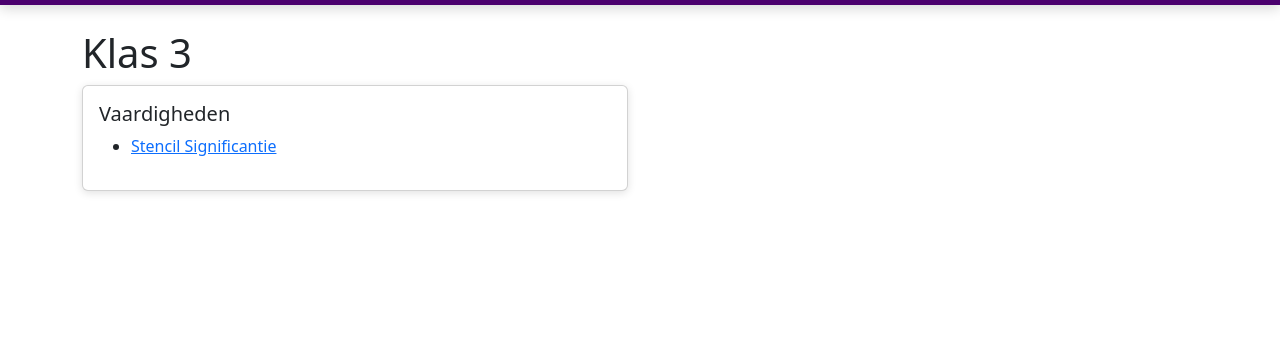
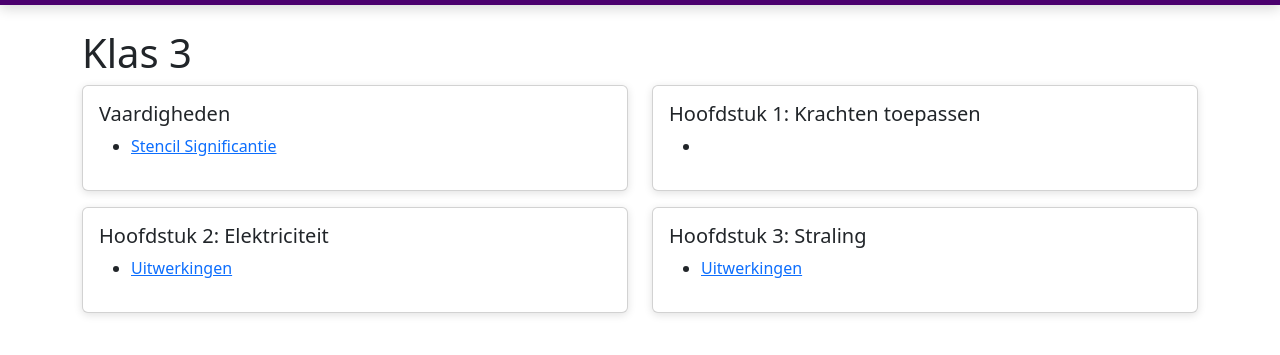
Before and after one commit to AUG-natuurkunde/home, a plain HTML site: page klas3.html in a window 1280 px wide. Shown: the part 53-408 px from the top of the page. Drawn offline with nearby package versions, Linux system fonts and the light colour scheme.

Commit message:
Add chapters and links to klas3.html

```diff
--- a/klas3.html
+++ b/klas3.html
@@ -44,7 +44,34 @@
                         </ul>
                     </div>
                 </div>
+                 <div class="card mb-3" id="H1">
+                    <div class="card-body">
+                        <h5 class="card-title">Hoofdstuk 2: Elektriciteit</h5>
+                        <ul>
+                            <li><a rel="noopener noreferrer" target="_blank" href="https://stichtingcarmelcollege.sharepoint.com/:w:/s/AUG_Natuurkunde/EQbjwso4BzpIlM3LW3uZqIMB1_g7KX-YMDITP2MkQZpUfQ?e=JUKSPY">Uitwerkingen</a></li>
+                        </ul>
+                    </div>
+                </div>
             </div>
+            <div class="col-md-6">
+                <div class="card mb-3" id="H1">
+                    <div class="card-body">
+                        <h5 class="card-title">Hoofdstuk 1: Krachten toepassen</h5>
+                        <ul>
+                            <li></li>
+                        </ul>
+                    </div>
+                </div>
+                 <div class="card mb-3" id="H1">
+                    <div class="card-body">
+                        <h5 class="card-title">Hoofdstuk 3: Straling</h5>
+                        <ul>
+                            <li><a rel="noopener noreferrer" target="_blank" href="https://stichtingcarmelcollege.sharepoint.com/:w:/s/AUG_Natuurkunde/EZlo-7ooVfxHqwt1kjtO16EBPXJ9y_T-MHOzcYmdR_ODmw?e=9a42kr">Uitwerkingen</a></li>
+                        </ul>
+                    </div>
+                </div>
+            </div>
+
         </div>
     </div>
     <script src="https://cdn.jsdelivr.net/npm/bootstrap@5.3.2/dist/js/bootstrap.bundle.min.js"></script>
```
